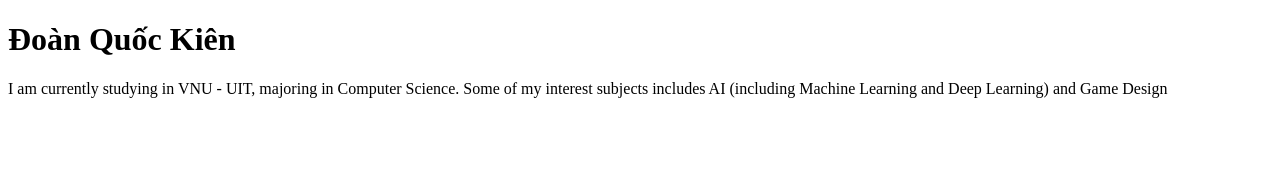
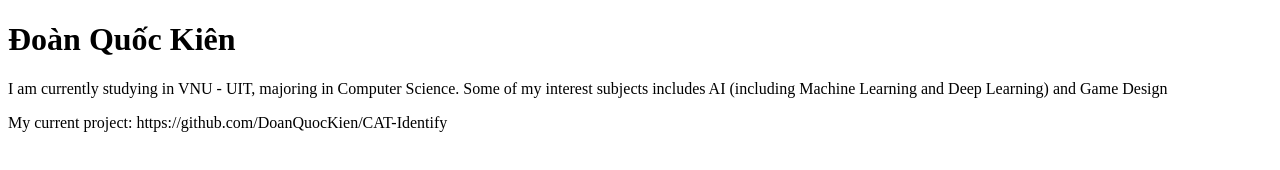
Before and after one commit to DoanQuocKien/DoanQuocKien.github.io, a plain HTML site: page index.html in a window 1280 px wide. Drawn offline with Linux system fonts and the light colour scheme.

Commit message:
Update index.html

```diff
--- a/index.html
+++ b/index.html
@@ -3,5 +3,6 @@
 <body>
 <h1> <b> Đoàn Quốc Kiên </b> </h1>
 <p>I am currently studying in VNU - UIT, majoring in Computer Science. Some of my interest subjects includes AI (including Machine Learning and Deep Learning) and Game Design</p>
+<p> My current project: https://github.com/DoanQuocKien/CAT-Identify</p>
 </body>
 </html>
```
